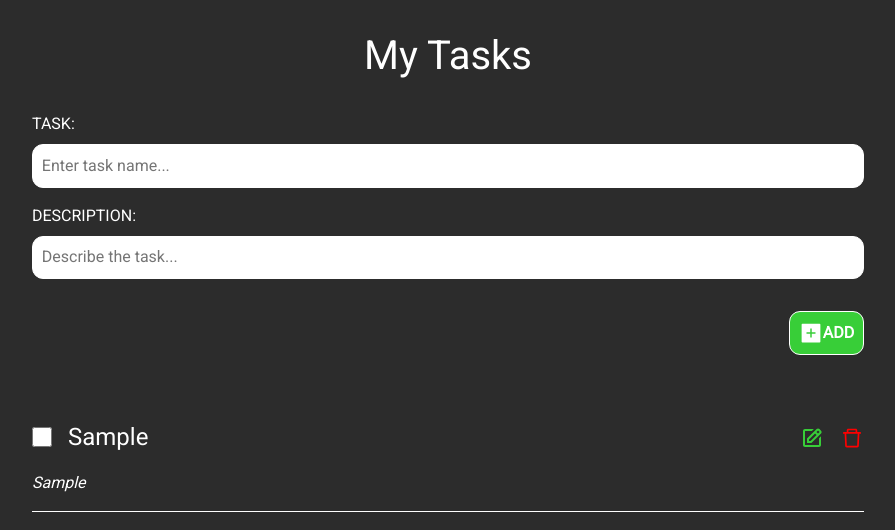
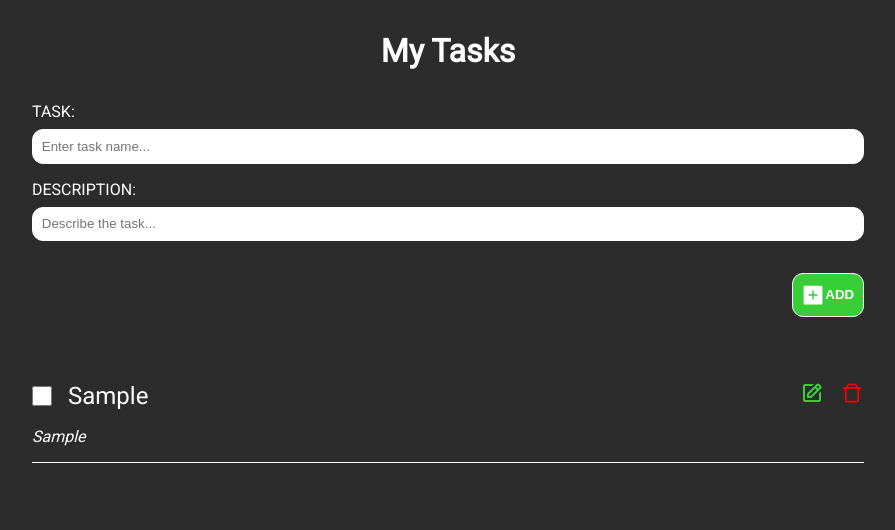
Before and after one commit to aimansae/next-todoapp, a Next.js app: page / in a window 1280 px wide. Both pictures are taken after typing "Sample", "Sample" into the empty fields and a click on the button "ADD". Shown: the top 530 px of the page, without its empty margins (192-1087 px from the left). Built offline with nearby package versions, Linux system fonts and the light colour scheme.

Commit message:
Fix styoling and add local storage hook

```diff
--- a/package.json
+++ b/package.json
@@ -14,10 +14,8 @@
     "@emotion/style": "^0.8.0",
     "@emotion/styled": "^11.11.0",
     "@hookform/resolvers": "^3.3.2",
-    "bootstrap": "^5.3.2",
     "next": "13.4.2",
     "react": "^18",
-    "react-bootstrap": "^2.9.0",
     "react-dom": "^18",
     "react-hook-form": "^7.47.0",
     "react-icons": "^4.11.0",
--- a/src/app/components/TodoForm.styled.ts
+++ b/src/app/components/TodoForm.styled.ts
@@ -11,12 +11,6 @@ export const InputContainer = styled.div`
   justify-content: center;
   flex-direction: column;
   text-transform: italic;
-
-  .label {
-    flex: 1;
-    margin-bottom: 0.5rem;
-    text-align: left;
-  }
 
   input {
     padding: 0.55rem;
@@ -39,13 +33,19 @@ export const InputContainer = styled.div`
     border: 2px solid #ff000057;
     box-shadow: 1px 1px 9px #ff000057;
   }
+`;
 
-  p {
-    color: #fffc00;
-    text-transform: lowercase;
-    font-style: italic;
-    margin-bottom: 2rem;
-  }
+export const Error = styled.p`
+  color: #fffc00;
+  text-transform: lowercase;
+  font-style: italic;
+  margin-bottom: 2rem;
+`;
+
+export const Label = styled.label`
+  flex: 1;
+  margin-bottom: 0.5rem;
+  text-align: left;
 `;
 
 export const ButtonDiv = styled.div`
--- a/src/app/components/TodoForm.tsx
+++ b/src/app/components/TodoForm.tsx
@@ -35,7 +35,7 @@ const TodoForm = ({ onSubmit, editingTodo }: Props) => {
         })}
       >
         <Styled.InputContainer>
-          <label className="label">Task:</label>
+          <Styled.Label>Task:</Styled.Label>
           <input
             {...register("title")}
             name="title"
@@ -45,9 +45,9 @@ const TodoForm = ({ onSubmit, editingTodo }: Props) => {
             className={editingTodo ? "editActive" : "normal"}
           />
 
-          {errors.title && <p className="errors">{errors.title.message}</p>}
+          {errors.title && <Styled.Error>{errors.title.message}</Styled.Error>}
 
-          <label className="label">Description:</label>
+          <Styled.Label>Description:</Styled.Label>
           <input
             {...register("description")}
             name="description"
@@ -57,7 +57,7 @@ const TodoForm = ({ onSubmit, editingTodo }: Props) => {
             className={editingTodo ? "editActive" : "normal"}
           />
           {errors.description && (
-            <p className="errors">{errors.description.message}</p>
+            <Styled.Error>{errors.description.message}</Styled.Error>
           )}
 
           <Styled.ButtonDiv>
--- a/src/app/components/TodoList.styled.ts
+++ b/src/app/components/TodoList.styled.ts
@@ -5,10 +5,10 @@ export const Alert = styled.div`
   font-style: italic;
 `;
 
-export const ListContainer = styled.div`
-  .customCheckbox {
-    cursor: pointer !important;
-  }
+export const ListContainer = styled.div``;
+
+export const TaskContainer = styled.div`
+  margin: 4rem 2rem;
 
   .textStriked {
     text-decoration: line-through;
@@ -19,21 +19,20 @@ export const ListContainer = styled.div`
   }
 `;
 
-export const TaskContainer = styled.div`
-  margin: 4rem 2rem;
-  .header {
+export const Header = styled.div`
   display: flex;
   justify-content: space-between;
   font-size: 1.5rem;
   margin-bottom: 1rem;
-  }
+`;
 
-  .titleCheckbox {
+export const TitleCheckbox = styled.div`
   display: flex;
   align-items: center;
-  }
+`;
 
-  .customCheckbox {
+export const Input = styled.input`
+  cursor: pointer !important;
   border-color: #fff;
   margin-right: 1rem;
   width: 20px;
@@ -42,8 +41,9 @@ export const TaskContainer = styled.div`
   &:hover {
     box-shadow: 1px 1px 9px #fff;
   }
-  }
+`;
 
+export const IconContainer = styled.div`
   .editIconStyling,
   .deleteIconStyling {
     cursor: pointer;
@@ -62,11 +62,11 @@ export const TaskContainer = styled.div`
   .editIconStyling {
     color: #38ce38;
   }
+`;
 
-  .descriptionContainer {
+export const Description = styled.div`
   margin-bottom: 2rem;
   font-style: italic;
   padding-bottom: 1rem;
   border-bottom: 1px solid #fff;
-  }
 `;
--- a/src/app/components/TodoList.tsx
+++ b/src/app/components/TodoList.tsx
@@ -28,10 +28,9 @@ const TodoList = ({ todoList, onDelete, onEdit, onSelect }: TodoListProps) => {
         {todoList.map((todo) => (
           <>
             {" "}
-            <div className="header">
-              <div key={todo.id} className="titleCheckbox">
-                <input
-                  className="customCheckbox"
+            <Styled.Header>
+              <Styled.TitleCheckbox key={todo.id}>
+                <Styled.Input
                   type="checkbox"
                   value={todo.id}
                   checked={todo.isDone}
@@ -39,15 +38,15 @@ const TodoList = ({ todoList, onDelete, onEdit, onSelect }: TodoListProps) => {
                 />
 
                 <div
-                  className={`${
+                  className={
                     todo.isDone ? "textStriked" : "textNormal"
-                  } titleContainer`}
+                  }
                 >
                   {todo.title}
                 </div>
-              </div>
+              </Styled.TitleCheckbox>
 
-              <div className="iconContainer">
+              <Styled.IconContainer>
                 <BiEdit
                   className="editIconStyling"
                   onClick={() => onEdit(todo.id)}
@@ -60,16 +59,16 @@ const TodoList = ({ todoList, onDelete, onEdit, onSelect }: TodoListProps) => {
                 >
                   Delete
                 </AiOutlineDelete>
-              </div>
-            </div>
-            <div
+              </Styled.IconContainer>
+            </Styled.Header>
+            <Styled.Description
               key={todo.id}
-              className={`${
+              className={
                 todo.isDone ? "textStriked" : "textNormal"
-              } descriptionContainer`}
+              }
             >
               {todo.description}
-            </div>
+            </Styled.Description>
           </>
         ))}
       </Styled.TaskContainer>
--- a/src/app/globals.css
+++ b/src/app/globals.css
@@ -1,10 +1,11 @@
+
 * {
   margin: 0;
   padding: 0;
   box-sizing: border-box;
 }
 
-body {
+body{
   background-color: #2c2c2c !important;
   color: #fff !important;
 }
--- /dev/null
+++ b/src/app/hooks/useLocalStorage.ts
@@ -0,0 +1,38 @@
+import { useState, useEffect } from "react";
+
+export function useLocalStorage<T>(
+  key: string,
+  initialValue: T
+): [T, (value: T) => void] {
+  const [storedValue, setStoredValue] = useState<T>(() => {
+    try {
+      const item = localStorage.getItem(key);
+      return item ? JSON.parse(item) : initialValue;
+    } catch (error) {
+      console.error(error);
+      return initialValue;
+    }
+  });
+
+  const setValue = (value: T) => {
+    try {
+      setStoredValue(value);
+      localStorage.setItem(key, JSON.stringify(value));
+    } catch (error) {
+      console.error(error);
+    }
+  };
+
+  useEffect(() => {
+    try {
+      const item = localStorage.getItem(key);
+      if (item) {
+        setStoredValue(JSON.parse(item));
+      }
+    } catch (error) {
+      console.error(error);
+    }
+  }, [key]);
+
+  return [storedValue, setValue];
+}
--- a/src/app/layout.tsx
+++ b/src/app/layout.tsx
@@ -1,7 +1,6 @@
+import type { Metadata } from "next";
+import { Roboto } from "next/font/google";
 import "./globals.css";
-import type { Metadata } from "next";
-import "bootstrap/dist/css/bootstrap.min.css";
-import { Roboto } from "next/font/google";
 
 const roboto = Roboto({
   weight: "400",
--- a/src/app/page.module.css
+++ /dev/null
@@ -1,20 +0,0 @@
-.Heading {
-  margin: 2rem;
-  text-align: center;
-}
-
-.Main {
-  margin: 0 auto;
-}
-
-@media (min-width: 30rem) {
-  .Main {
-    margin: 0 2rem;
-  }
-}
-
-@media (min-width: 48rem) {
-  .Main {
-    margin: 0 12rem;
-  }
-}
--- /dev/null
+++ b/src/app/page.styled.ts
@@ -0,0 +1,18 @@
+import styled from "@emotion/styled";
+
+export const Header = styled.header`
+  margin: 2rem;
+  text-align: center;
+`;
+
+export const Main = styled.main`
+  margin: 0 auto;
+
+  @media (min-width: 30rem) {
+    margin: 0 2rem;
+  }
+
+  @media (min-width: 48rem) {
+    margin: 0 12rem;
+  }
+`;
--- a/src/app/page.tsx
+++ b/src/app/page.tsx
@@ -3,7 +3,8 @@
 import React, { useState, useEffect } from "react";
 import TodoList from "./components/TodoList";
 import TodoForm from "./components/TodoForm";
-import Styles from "./page.module.css";
+import * as Styled from "./page.styled";
+import { useLocalStorage } from "./hooks/useLocalStorage";
 
 export type TodoItem = {
   id: number;
@@ -12,22 +13,16 @@ export type TodoItem = {
   isDone: boolean;
 };
 
-let todoListFromLocalStorage: TodoItem[] = [];
 
 type FormData = {
   description: string;
   title: string;
 };
 
-if (typeof window! == "undefined") {
-  todoListFromLocalStorage = JSON.parse(
-    localStorage.getItem("todoList") || "[]",
-  );
-}
+
+
 export default function Home() {
-  const [todoList, setTodoList] = useState<TodoItem[]>(
-    todoListFromLocalStorage,
-  );
+  const [todoList, setTodoList] = useLocalStorage<TodoItem[]>("todoList", [] as TodoItem[])
 
   const [editingTodo, setEditingTodo] = useState<TodoItem | null>(null);
 
@@ -50,18 +45,19 @@ export default function Home() {
     }
   };
 
-  const handleUpdate = (updatedTodo: TodoItem) => {
-    setTodoList((prevTodoList: any[]) =>
-      prevTodoList.map((todo) =>
-        todo.id === updatedTodo.id ? updatedTodo : todo,
-      ),
+const handleUpdate = (updatedTodo: TodoItem) => {
+  setTodoList((prevTodoList: TodoItem[]) => {
+    const updatedList = prevTodoList.map((todo) =>
+      todo.id === updatedTodo.id ? updatedTodo : todo
     );
-    setEditingTodo(null);
-  };
+    return updatedList;
+  });
+  setEditingTodo(null);
+};
 
   useEffect(() => {
     console.log(todoList, "Localcheck");
-    // Log the updated todoList
+    // // Log the updated todoList
     localStorage.setItem("todoList", JSON.stringify(todoList));
   }, [todoList]);
 
@@ -80,10 +76,10 @@ export default function Home() {
   };
   return (
     <>
-      <header className={Styles.Heading}>
+      <Styled.Header>
         <h1>My Tasks</h1>
-      </header>
-      <main className={Styles.Main}>
+      </Styled.Header>
+      <Styled.Main>
         <TodoForm onSubmit={handleSubmit} editingTodo={editingTodo} />
         <TodoList
           todoList={todoList}
@@ -91,7 +87,7 @@ export default function Home() {
           onDelete={handleDelete}
           onEdit={handleEdit}
         />
-      </main>
+      </Styled.Main>
     </>
   );
 }
```
Also changed, not shown: tsconfig.json (+20 -6 lines), 2 other files (tests, documents, lock files or other folders). Lines whose indentation alone changed are shown as unchanged.
